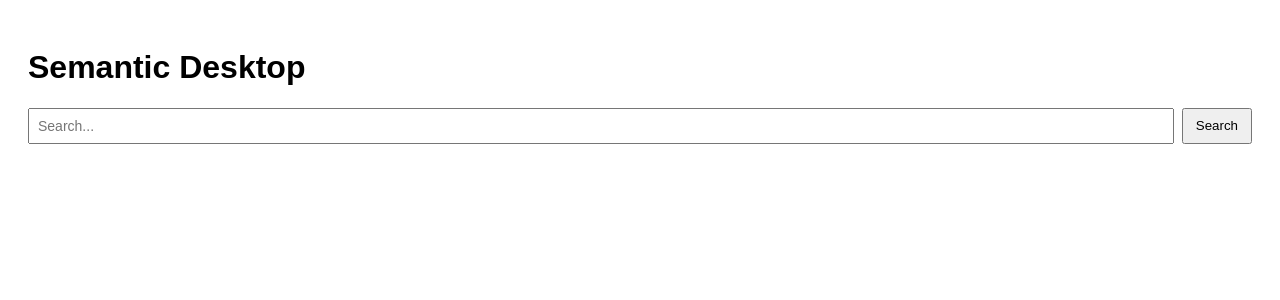
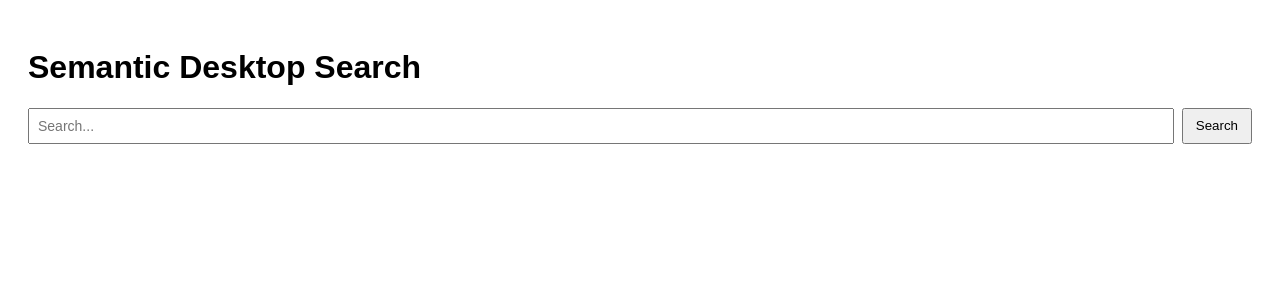
Before and after one commit to MiGzY/semantic-desktop-search, a React (Create React App) app in the folder frontend/: page / in a window 1280 px wide. Shown: the top 300 px of the page. Built offline with nearby package versions, Linux system fonts and the light colour scheme; the HTML template or start-up script is replaced by a standard one.

Commit message:
Change header text to 'Semantic Desktop Search'

```diff
--- a/frontend/src/App.jsx
+++ b/frontend/src/App.jsx
@@ -21,7 +21,7 @@ function AppContent() {
 
     return (
         <div style={{ padding: 20, fontFamily: "Arial, sans-serif" }}>
-            <h1>Semantic Desktop</h1>
+            <h1>Semantic Desktop Search</h1>
             <div style={{ display: "flex", gap: 8, marginBottom: 20 }}>
                 <input
                     type="text"
```
